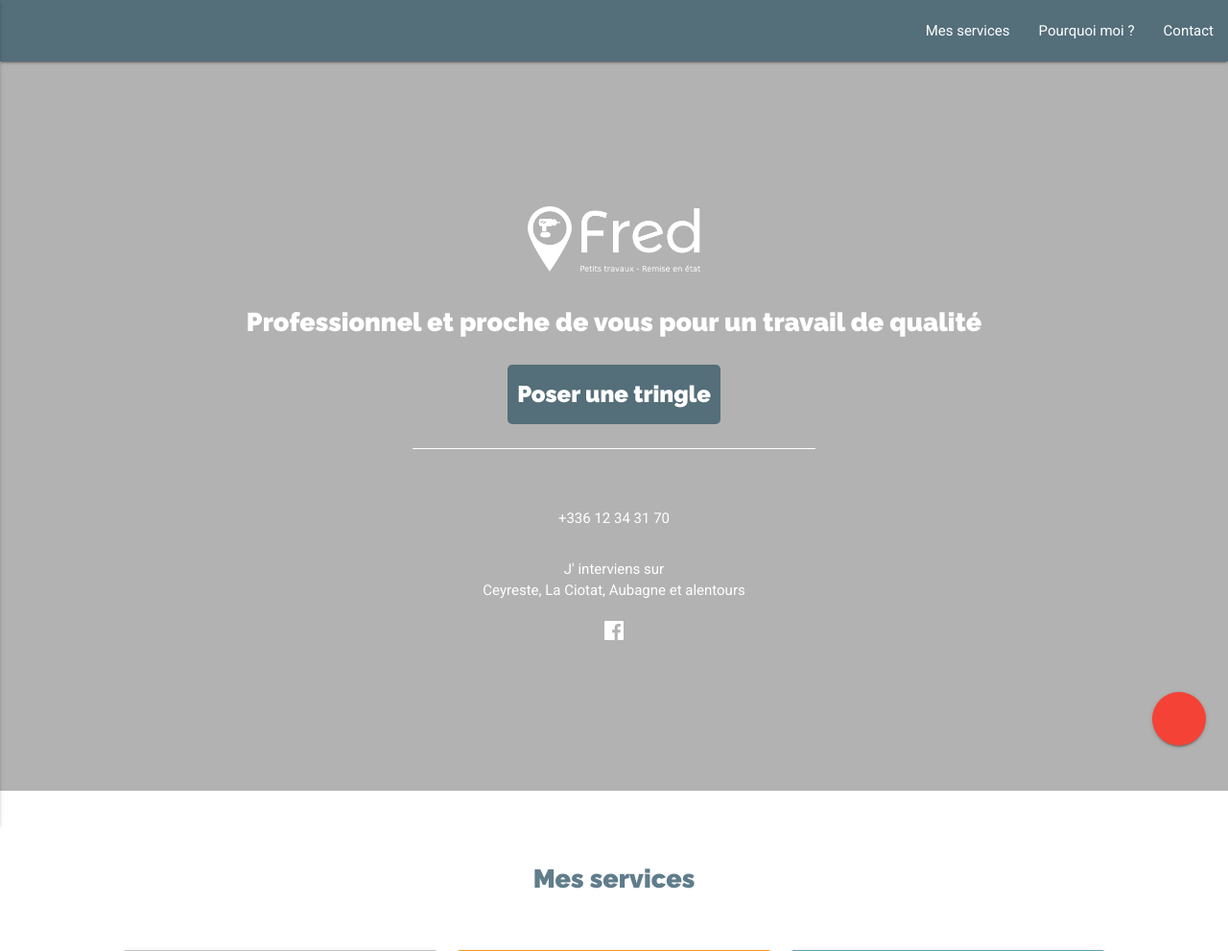
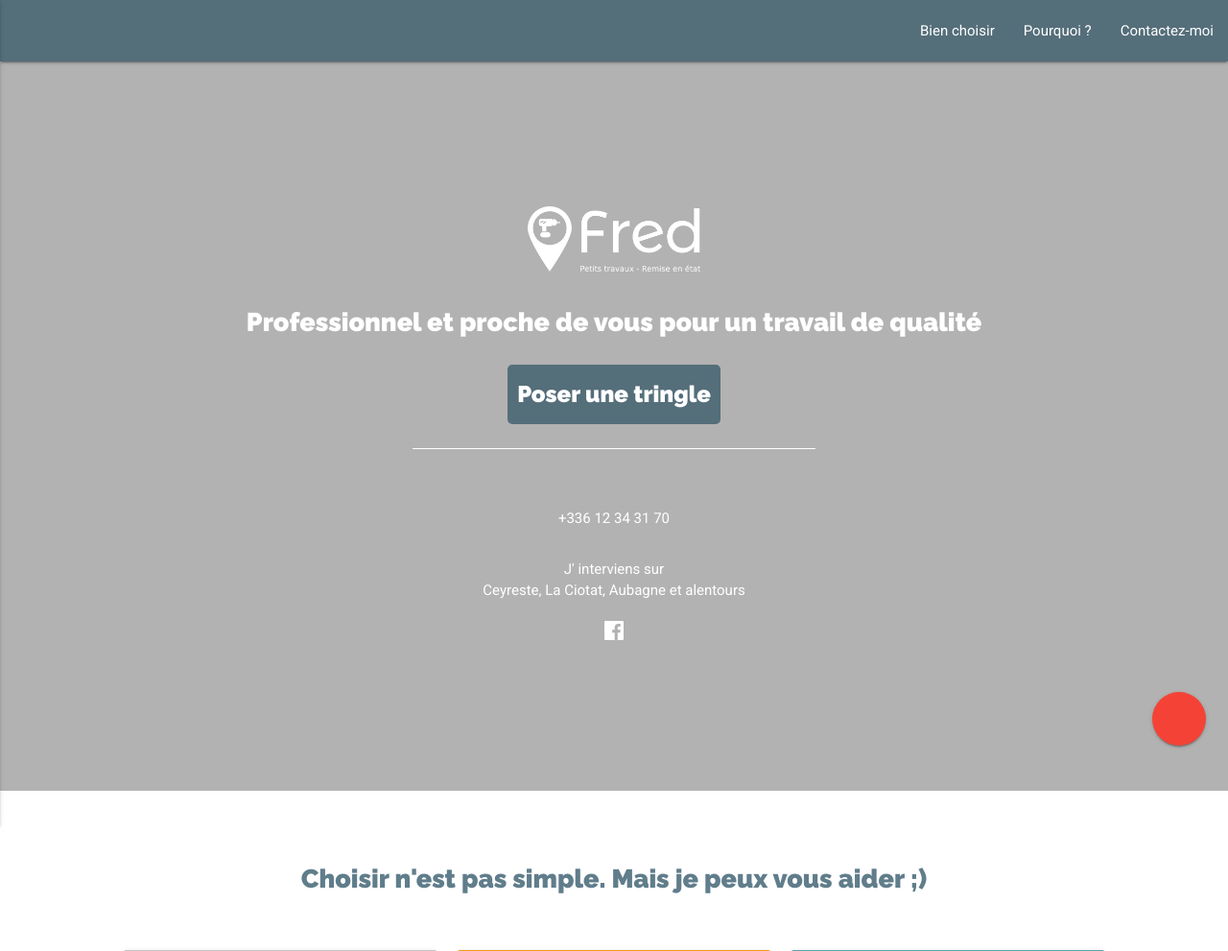
Before and after one commit to miplayer1/fred-tiny, a PHP site: page /fred-tiny/ in a window 1280 px wide. Shown: the top 991 px of the page at 96% size. Run offline with PHP 8.4, Linux system fonts and the light colour scheme; some libraries are stand-ins or nearby versions; some web fonts are replaced; grey boxes are pictures that could not be loaded.

Commit message:
service worker test

```diff
--- a/index.php
+++ b/index.php
@@ -39,19 +39,19 @@
               Professionnel et proche de vous pour un travail de qualité<br><br>
               <span class=" blue-grey darken-1">
                 <ul>
-                  <li class="display">Installer une cuisine équipée</li>
+                  <li class="display">Installer une cuisine</li>
                   <li>Changer un robinet</li>
                   <li>Changer un interrupteur</li>
                   <li>Peindre des volets</li>
                   <li>Poser une tringle</li>
-                  <li>Installer une salle de bain équipée</li>
+                  <li>Installer une salle de bain</li>
                   <li>Poser un parquet</li>
                   <li>Relooker une pièce</li>
                   <li>Poser une terrasse en bois</li>
                   <li>Poser un luminaire</li>
                   <li>Changer une prise</li>
                   <li>Installer un WC</li>
-                  <li>Poser un revêtement mural bois ou pierre</li>
+                  <li>Poser un revêtement mural</li>
                   <li>Installer un abri de jardin</li>
                   <li>Et plus encore...</li>
                 </ul>
@@ -89,7 +89,7 @@
     </header><!--HEADER-->
 	<section id="section1" class="scrollspy">
     <div class="col s12 m8 offset-m2 white-text">
-    <h2 class="center-align blue-grey-text darken-1-text">Mes services</h2>
+    <h2 class="center-align blue-grey-text darken-1-text">Choisir n'est pas simple. Mais je peux vous aider ;)</h2>
     </div>
     <div class="separator col s2 offset-s5 divider"></div>
 	<?php
@@ -108,7 +108,7 @@
         	<p class="white-text">
             "Dans une maison on a toujours des choses à faire..."
         	</p>
-
+          <p></p>
         </div>
        </div>
       </div>
--- a/js/main.js
+++ b/js/main.js
@@ -1,4 +1,15 @@
 $(function(){
+
+  if ('serviceWorker' in navigator) {
+    navigator.serviceWorker
+    .register('./worker.js', {scope: './'})
+    .then(function(registration) {
+      console.log('Service Worker registered');
+    })
+    .catch(function(err){
+      console.log("Service Worker failed to register ", err);
+    })
+  }
 
   // Egalisation de la hauteur des cartes
  var heights = [];
--- a/private/views/cards-add.php
+++ b/private/views/cards-add.php
@@ -12,6 +12,7 @@
 		        </div><!--CARD CONTENT-->
 						<div class="card-reveal">
 							<span class="card-title">Proche de vous<i class="material-icons right">close</i></span>
+							<p></p>
 						</div>
 		      </div>
        </div><!--CARD 1-->
@@ -27,6 +28,7 @@
 		        </div><!--CARD CONTENT-->
 						<div class="card-reveal">
 							<span class="card-title">Fiable<i class="material-icons right">close</i></span>
+							<p></p>
 						</div>
 		      </div>
        </div><!--CARD 2-->
@@ -42,6 +44,7 @@
 		        </div><!--CARD CONTENT-->
 						<div class="card-reveal">
 							<span class="card-title">Professionnel<i class="material-icons right">close</i></span>
+							<p></p>
 						</div>
 		      </div>
        </div><!--CARD 3-->
--- a/private/views/nav.php
+++ b/private/views/nav.php
@@ -3,14 +3,14 @@
         <div class="nav-wrapper  blue-grey darken-1">
         <a href="#" data-activates="mobile-menu" class="button-collapse right"><i class="material-icons">menu</i></a>
         <ul class="right hide-on-med-and-down">
-          <li><a href="index.php#section1">Mes services</a></li>
-          <li><a href="index.php#section2">Pourquoi moi ?</a></li>
-          <li><a href="#contact">Contact</a></li>
+          <li><a href="index.php#section1">Bien choisir</a></li>
+          <li><a href="index.php#section2">Pourquoi ?</a></li>
+          <li><a href="#contact">Contactez-moi</a></li>
         </ul>
         <ul class="side-nav" id="mobile-menu">
-          <li><a href="index.php#section1">Mes services</a></li>
-          <li><a href="index.php#section2">Pourquoi moi ?</a></li>
-          <li><a href="#contact">Contact</a></li>
+          <li><a href="index.php#section1">Bien choisir</a></li>
+          <li><a href="index.php#section2">Pourquoi ?</a></li>
+          <li><a href="#contact">Contactez-moi</a></li>
         </ul>
         </div>
       </nav>
```
Also changed, not shown: worker.js (added, +38 -0 lines).
